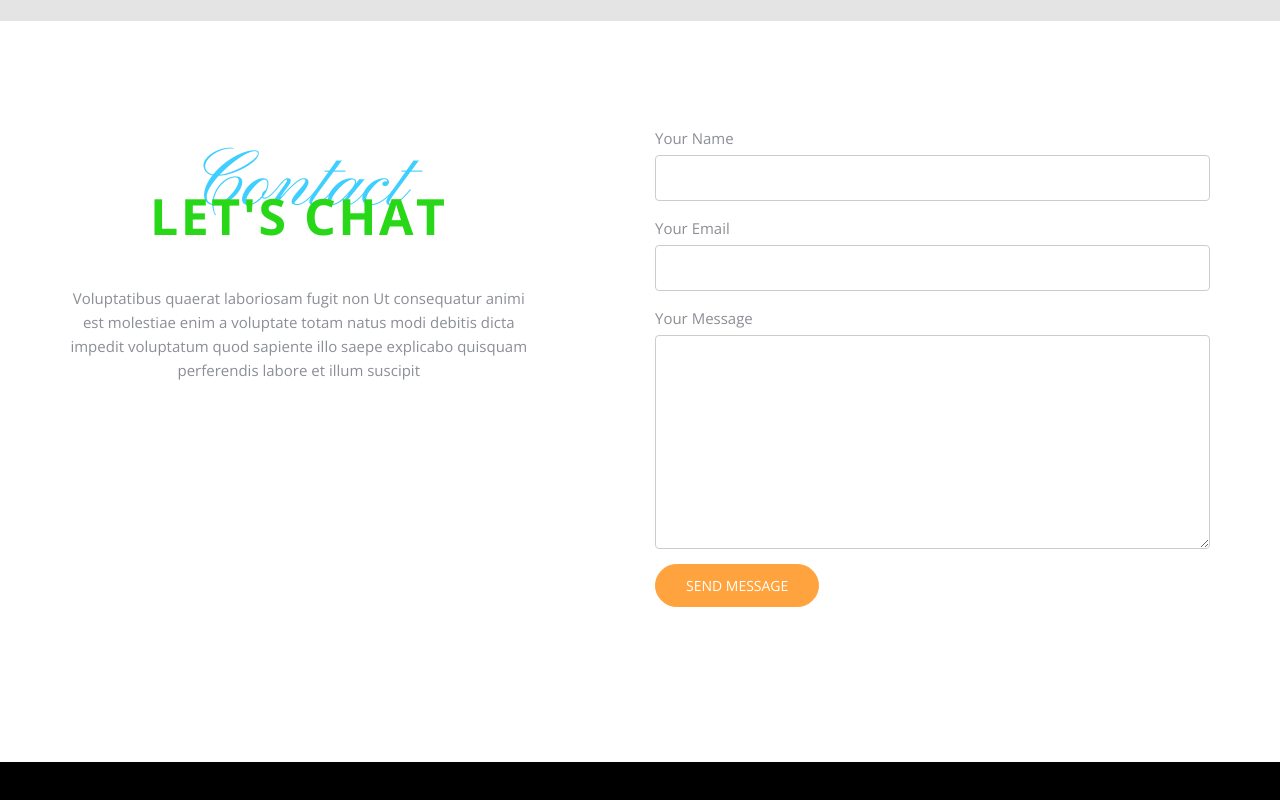
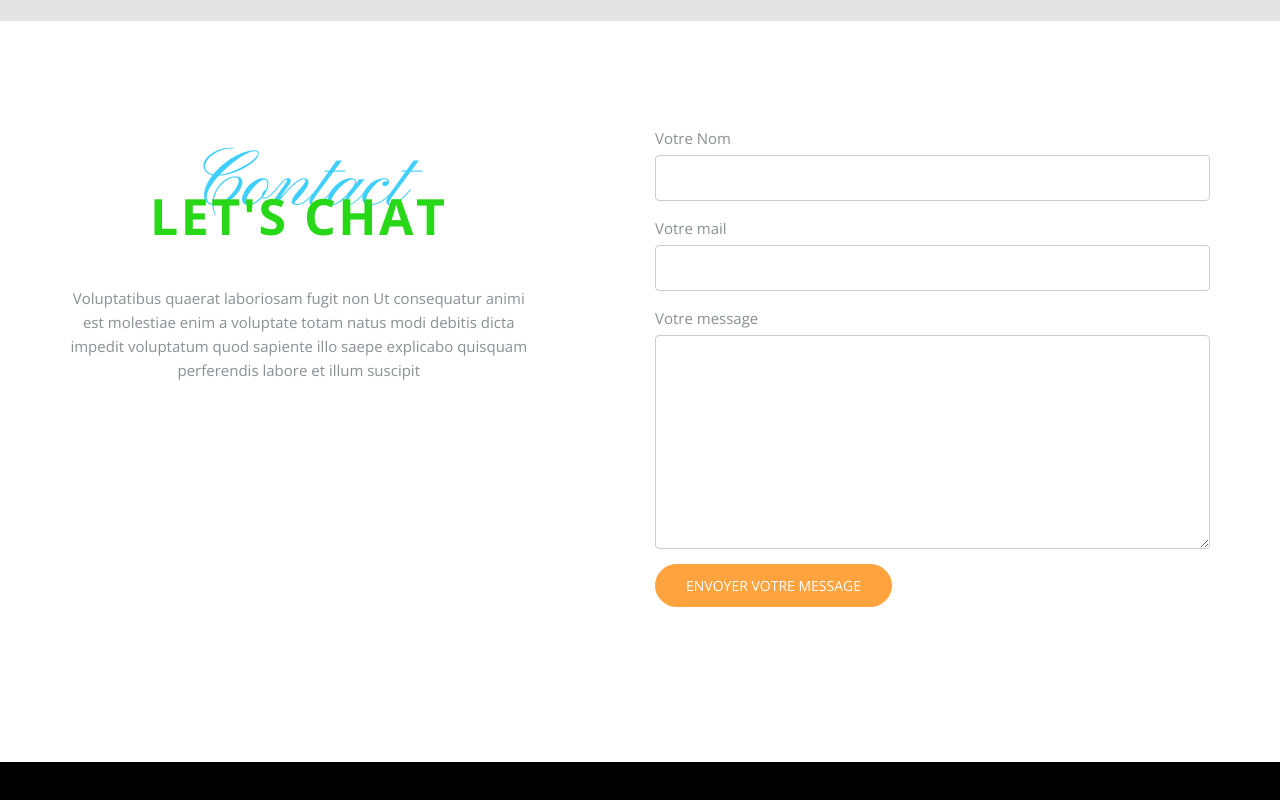
Before and after one commit to mMath17/SiteResto, a website: page index.html in a window 1280 px wide. Shown: the part 6457-7257 px from the top of the page. Drawn offline with nearby package versions, Linux system fonts and the light colour scheme; files whose address does not match are found by name.

Commit message:
Traduire en français les éléments du formulaire de contact en bas de page

```diff
--- a/index.html
+++ b/index.html
@@ -439,25 +439,25 @@
           <div class="col-md-6 col-md-push-1 probootstrap-animate">
             <form method="post" class="probootstrap-form">
               <div class="form-group">
-                <label for="c_name">Your Name</label>
+                <label for="c_name">Votre Nom</label>
                 <div class="form-field">
                   <input type="text" id="c_name" class="form-control">
                 </div>
               </div>
               <div class="form-group">
-                <label for="c_email">Your Email</label>
+                <label for="c_email">Votre mail</label>
                 <div class="form-field">
                   <input type="text" id="c_email" class="form-control">
                 </div>
               </div>
               <div class="form-group">
-                <label for="c_message">Your Message</label>
+                <label for="c_message">Votre message</label>
                 <div class="form-field">
                   <textarea name="c_message" id="c_message" cols="30" rows="10" class="form-control"></textarea>
                 </div>
               </div>
               <div class="form-group">
-                <input type="submit" name="c_submit" id="c_submit" value="Send Message" class="btn btn-primary btn-lg">
+                <input type="submit" name="c_submit" id="c_submit" value="Envoyer votre message" class="btn btn-primary btn-lg">
               </div>
             </form>
           </div>
```
